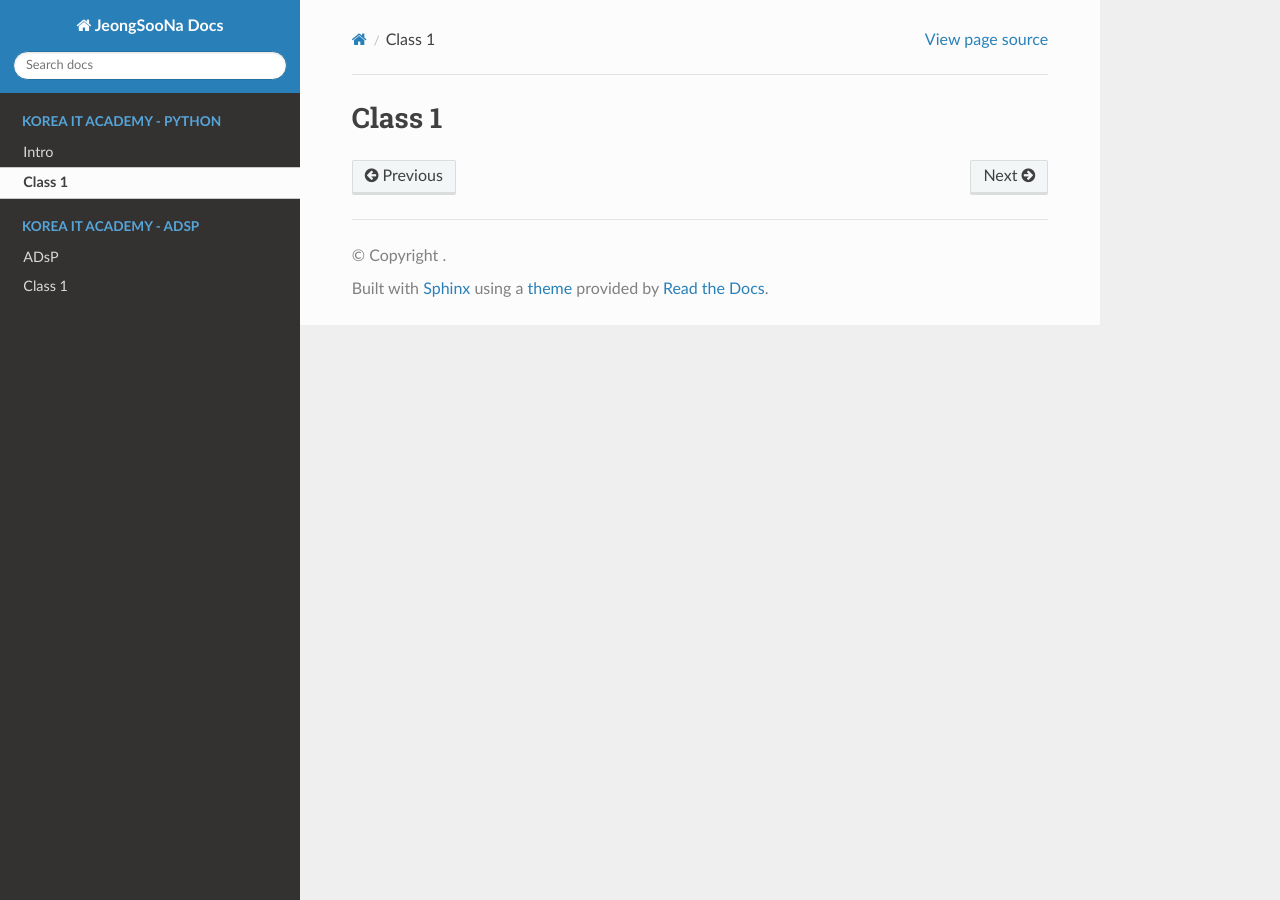
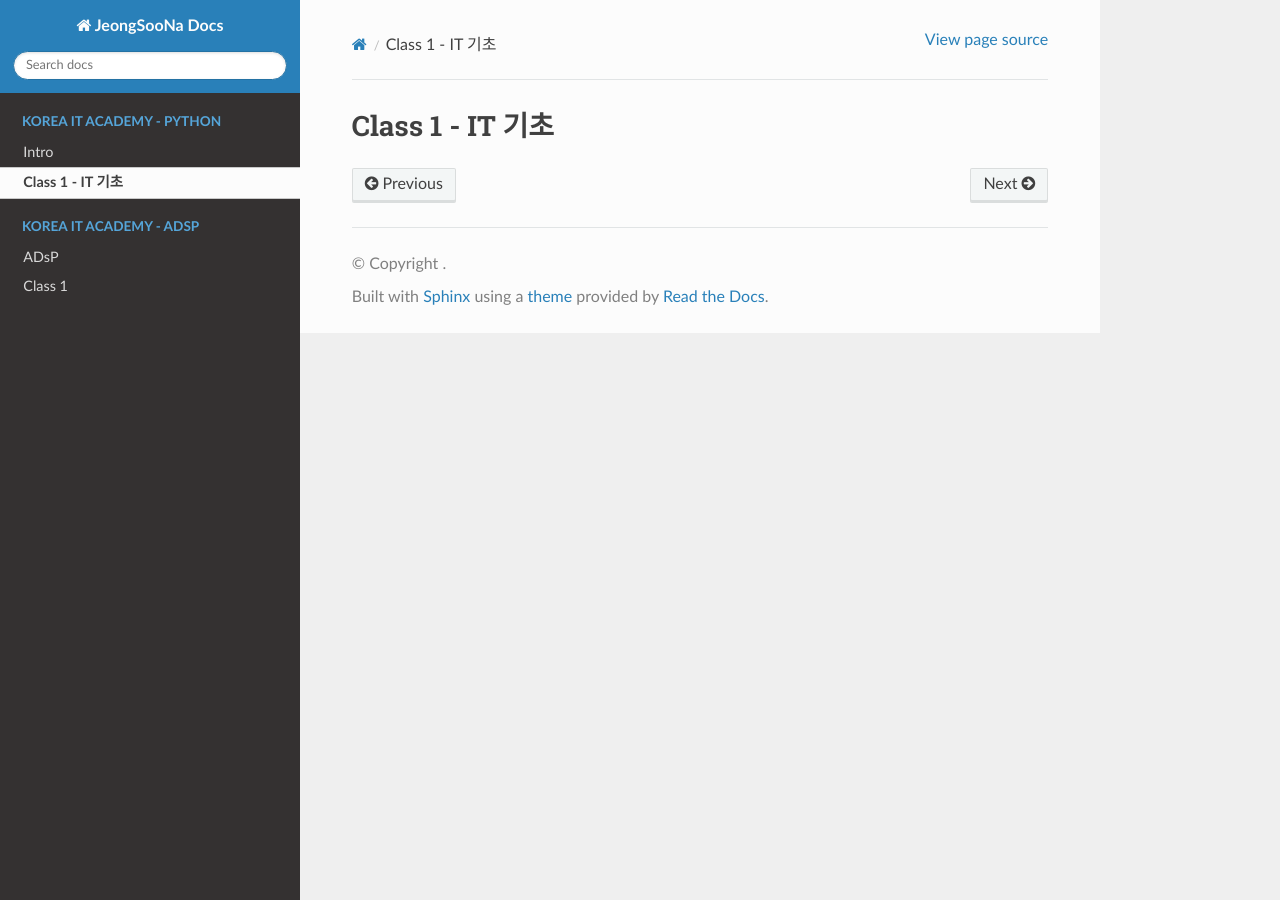
Before and after one commit to JeongSooNa/JeongSooNa-Docs, a Sphinx documentation site: the page built from docs/Korea_IT_Academy-Python/class_1.md, in a window 1280 px wide. Built offline with Sphinx 7.4.7 and the Read the Docs theme 3.1.0, drawn with Linux system fonts in a browser that asks for light colours.

Commit message:
update docs

```diff
--- a/docs/Korea_IT_Academy-Python/class_1.md
+++ b/docs/Korea_IT_Academy-Python/class_1.md
@@ -1 +1 @@
-# Class 1
+# Class 1 - IT 기초
```
Also changed, not shown: docs/Korea_IT_Academy-Python/class_2.md (added, +1 -0 lines).
